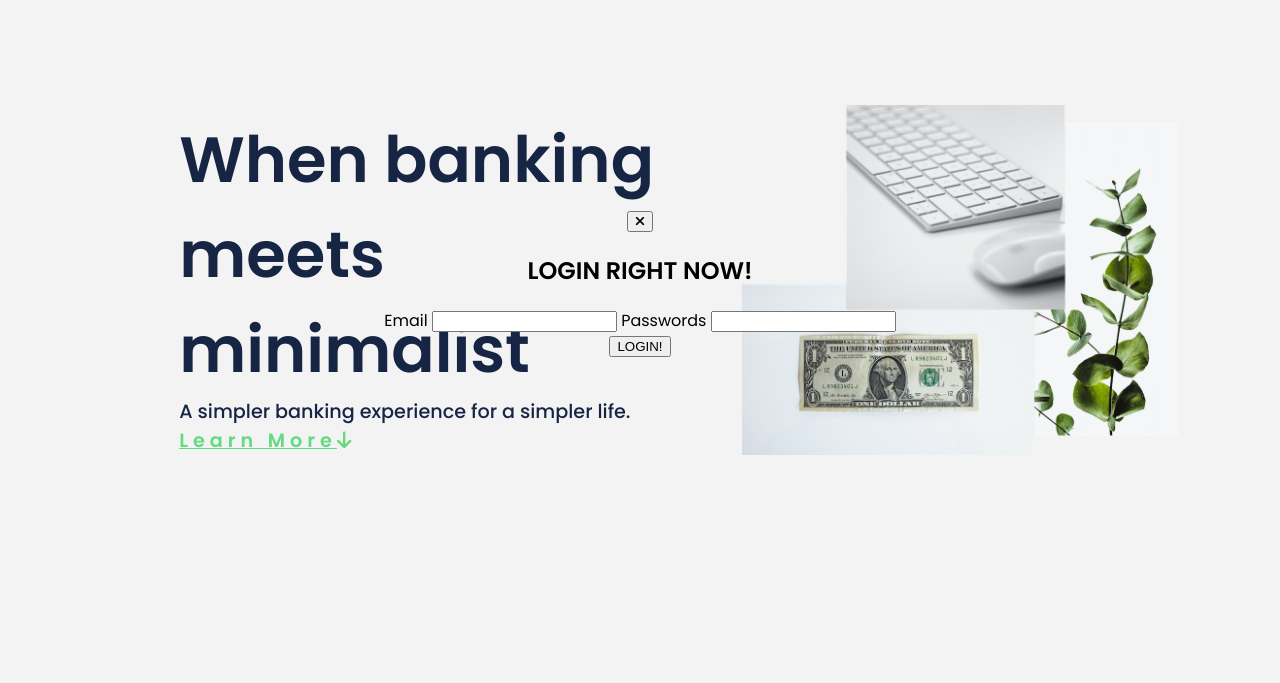
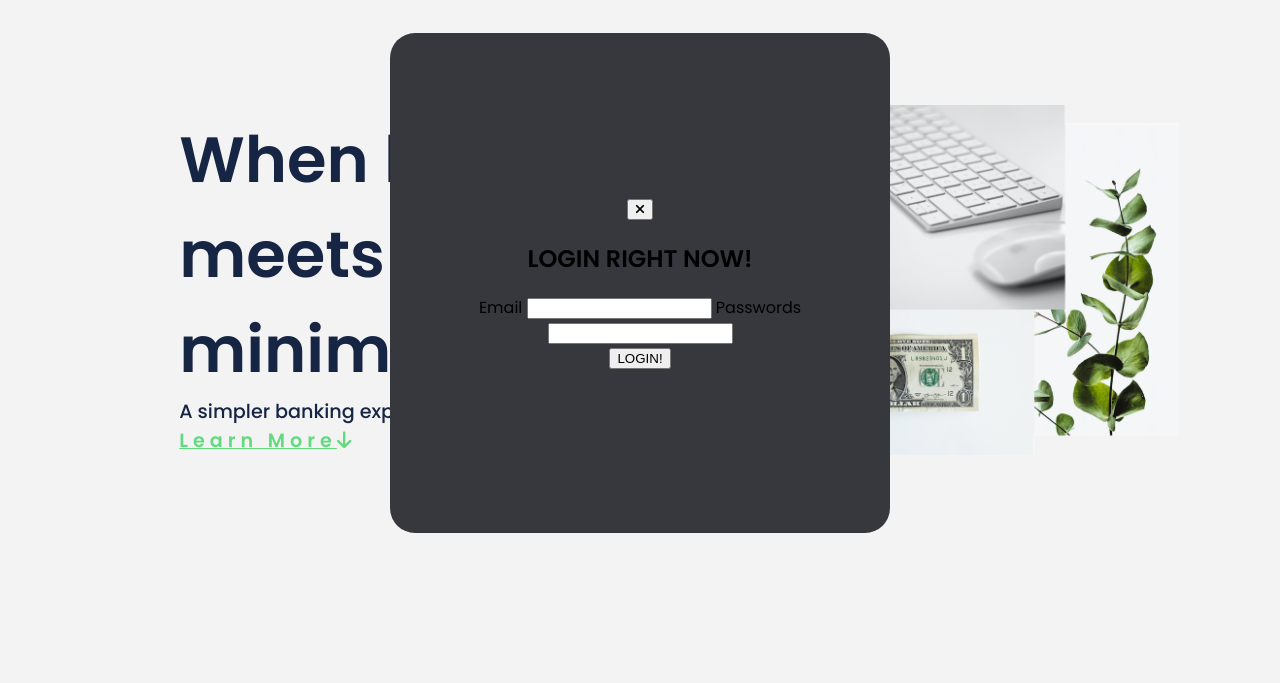
Before and after one commit to Ameer2000Mzori/Bankist-Complete, a website: page src/home.html in a window 1280 px wide. Shown: the part 117-800 px from the top of the page. Drawn offline with Linux system fonts and the light colour scheme.

Commit message:
added styling to login wrap

```diff
--- a/src/home.scss
+++ b/src/home.scss
@@ -1434,4 +1434,18 @@ body {
   top: 0;
   left: 0;
   z-index: 6;
+
+  .login-Wrap {
+    position: relative;
+    z-index: 10;
+    height: 500px;
+    width: 500px;
+    display: flex;
+    flex-direction: column;
+    text-align: center;
+    align-items: center;
+    justify-content: center;
+    background-color: #37383d;
+    border-radius: 25px;
+  }
 }
```
Also changed, not shown: src/home.css, 1 other file.
